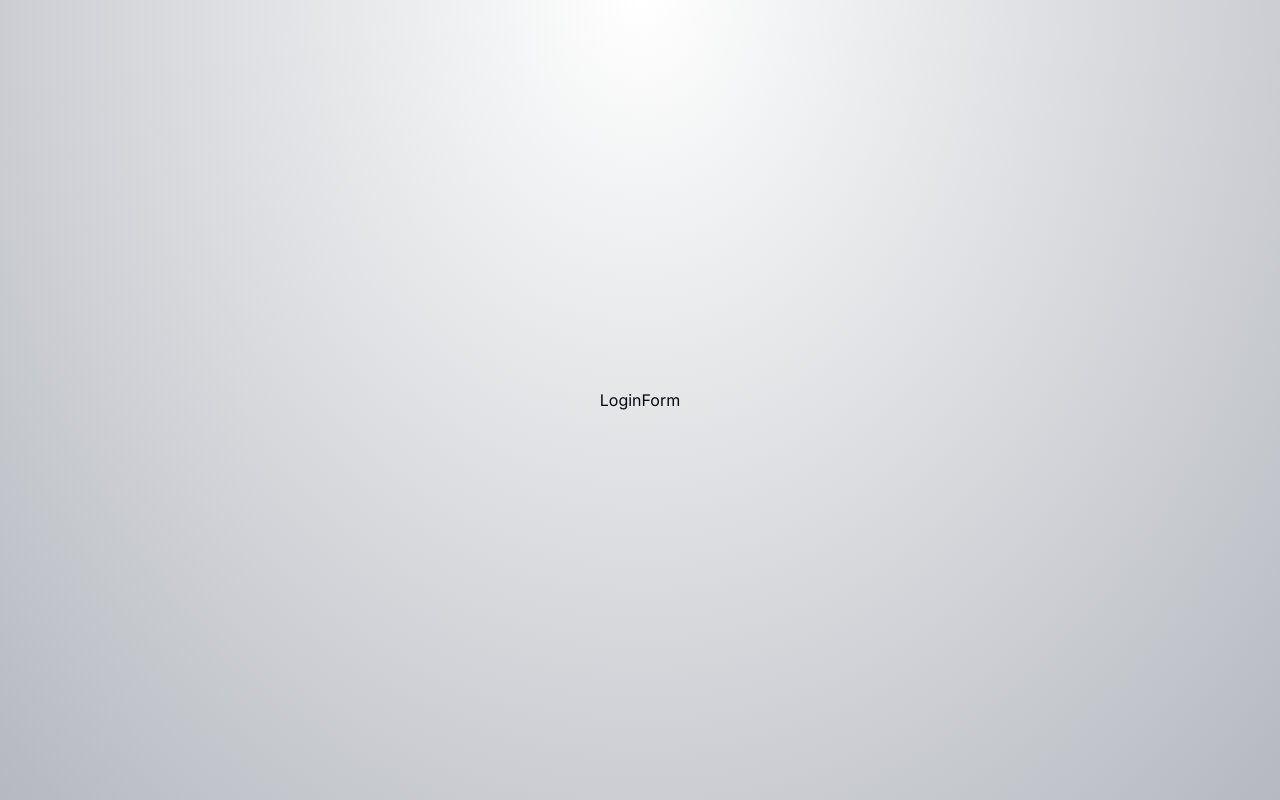
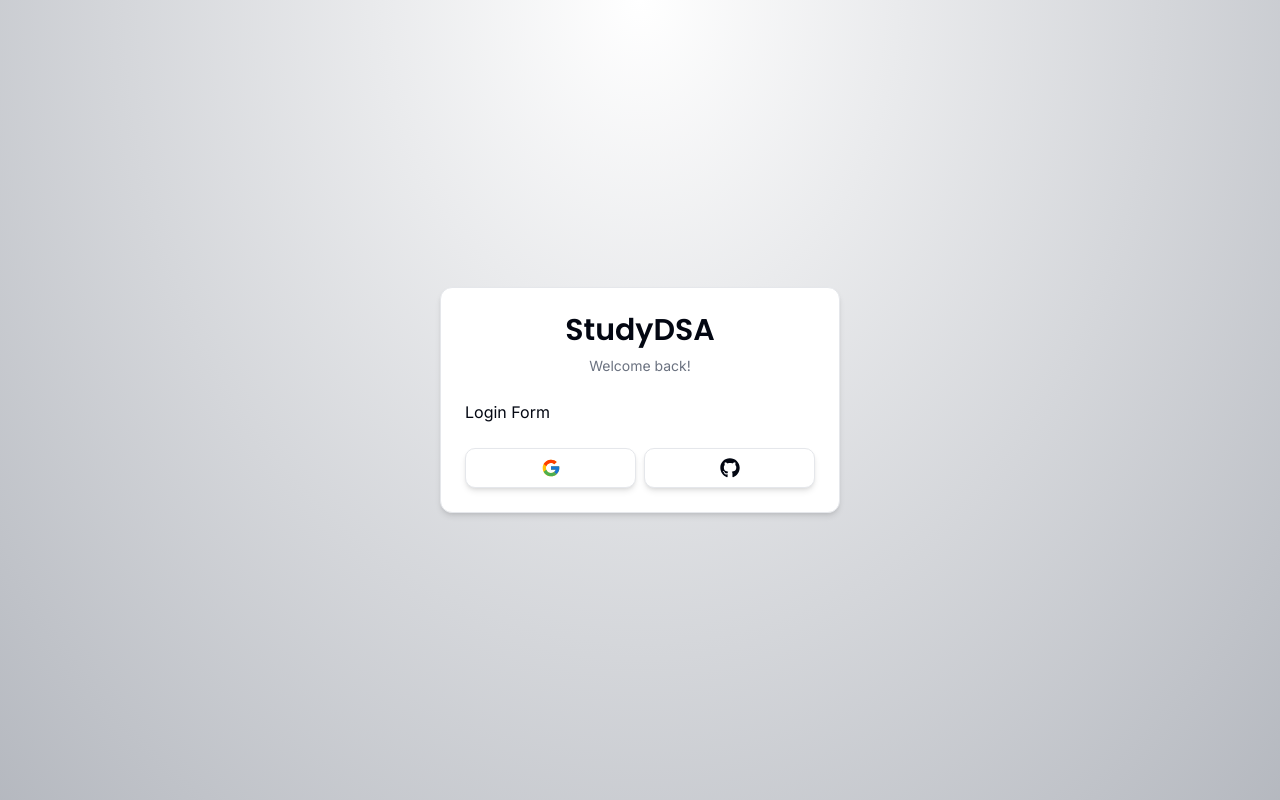
Before and after one commit to redayzarra/study-auth, a Next.js app: page /auth/login in a window 1280 px wide. Built offline with nearby package versions, Linux system fonts and the light colour scheme.

Commit message:
Making my components reusable

```diff
--- /dev/null
+++ b/components/auth/CardWrapper.tsx
@@ -0,0 +1,38 @@
+"use client";
+
+import React from "react";
+import { Card, CardContent, CardFooter, CardHeader } from "../ui/card";
+import Header from "./Header";
+import Social from "./Social";
+
+interface Props {
+  children: React.ReactNode;
+  headerLabel: string;
+  backButtonLabel: string;
+  backButtonHref: string;
+  showSocial?: boolean;
+}
+
+const CardWrapper = ({
+  children,
+  headerLabel,
+  backButtonHref,
+  backButtonLabel,
+  showSocial,
+}: Props) => {
+  return (
+    <Card className="w-[400px] shadow-md">
+      <CardHeader>
+        <Header title="StudyDSA" label="Welcome back!" />
+      </CardHeader>
+      <CardContent>{children}</CardContent>
+      {showSocial && (
+        <CardFooter>
+          <Social />
+        </CardFooter>
+      )}
+    </Card>
+  );
+};
+
+export default CardWrapper;
--- /dev/null
+++ b/components/auth/Header.tsx
@@ -0,0 +1,19 @@
+import React from "react";
+import { Poppins } from "next/font/google";
+import { cn } from "@/lib/utils";
+
+const font = Poppins({
+  subsets: ["latin"],
+  weight: ["600"],
+});
+
+const Header = ({ title, label }: { title: string; label: string }) => {
+  return (
+    <div className="w-full flex flex-col gap-y-2 items-center justify-center">
+      <h1 className={cn("text-3xl font-semibold", font.className)}>{title}</h1>
+      <p className="text-muted-foreground text-sm">{label}</p>
+    </div>
+  );
+};
+
+export default Header;
--- a/components/auth/LoginForm.tsx
+++ b/components/auth/LoginForm.tsx
@@ -1,9 +1,17 @@
-import React from 'react'
+import React from "react";
+import CardWrapper from "./CardWrapper";
 
 const LoginForm = () => {
   return (
-    <div>LoginForm</div>
-  )
-}
+    <CardWrapper
+      headerLabel="Welcome back"
+      backButtonHref="/auth/register"
+      backButtonLabel="Dont't have an account?"
+      showSocial
+    >
+      Login Form
+    </CardWrapper>
+  );
+};
 
-export default LoginForm
+export default LoginForm;
--- /dev/null
+++ b/components/auth/Social.tsx
@@ -0,0 +1,20 @@
+import React from "react";
+import { FcGoogle } from "react-icons/fc";
+import { FaGithub } from "react-icons/fa";
+import { Button } from "../ui/button";
+import SocialButton from "./SocialButton";
+
+const Social = () => {
+  return (
+    <div className="flex items-center w-full gap-x-2">
+      <SocialButton onClick={() => null}>
+        <FcGoogle className="w-5 h-5" />
+      </SocialButton>
+      <SocialButton onClick={() => null}>
+        <FaGithub className="w-5 h-5" />
+      </SocialButton>
+    </div>
+  );
+};
+
+export default Social;
--- /dev/null
+++ b/components/auth/SocialButton.tsx
@@ -0,0 +1,22 @@
+import React from "react";
+import { Button } from "../ui/button";
+
+interface Props {
+  children: React.ReactNode;
+  onClick: () => void;
+}
+
+const SocialButton = ({ children, onClick }: Props) => {
+  return (
+    <Button
+      className="w-full shadow-md"
+      size="lg"
+      variant="outline"
+      onClick={onClick}
+    >
+      {children}
+    </Button>
+  );
+};
+
+export default SocialButton;
--- /dev/null
+++ b/components/ui/card.tsx
@@ -0,0 +1,76 @@
+import * as React from "react"
+
+import { cn } from "@/lib/utils"
+
+const Card = React.forwardRef<
+  HTMLDivElement,
+  React.HTMLAttributes<HTMLDivElement>
+>(({ className, ...props }, ref) => (
+  <div
+    ref={ref}
+    className={cn(
+      "rounded-xl border bg-card text-card-foreground shadow",
+      className
+    )}
+    {...props}
+  />
+))
+Card.displayName = "Card"
+
+const CardHeader = React.forwardRef<
+  HTMLDivElement,
+  React.HTMLAttributes<HTMLDivElement>
+>(({ className, ...props }, ref) => (
+  <div
+    ref={ref}
+    className={cn("flex flex-col space-y-1.5 p-6", className)}
+    {...props}
+  />
+))
+CardHeader.displayName = "CardHeader"
+
+const CardTitle = React.forwardRef<
+  HTMLParagraphElement,
+  React.HTMLAttributes<HTMLHeadingElement>
+>(({ className, ...props }, ref) => (
+  <h3
+    ref={ref}
+    className={cn("font-semibold leading-none tracking-tight", className)}
+    {...props}
+  />
+))
+CardTitle.displayName = "CardTitle"
+
+const CardDescription = React.forwardRef<
+  HTMLParagraphElement,
+  React.HTMLAttributes<HTMLParagraphElement>
+>(({ className, ...props }, ref) => (
+  <p
+    ref={ref}
+    className={cn("text-sm text-muted-foreground", className)}
+    {...props}
+  />
+))
+CardDescription.displayName = "CardDescription"
+
+const CardContent = React.forwardRef<
+  HTMLDivElement,
+  React.HTMLAttributes<HTMLDivElement>
+>(({ className, ...props }, ref) => (
+  <div ref={ref} className={cn("p-6 pt-0", className)} {...props} />
+))
+CardContent.displayName = "CardContent"
+
+const CardFooter = React.forwardRef<
+  HTMLDivElement,
+  React.HTMLAttributes<HTMLDivElement>
+>(({ className, ...props }, ref) => (
+  <div
+    ref={ref}
+    className={cn("flex items-center p-6 pt-0", className)}
+    {...props}
+  />
+))
+CardFooter.displayName = "CardFooter"
+
+export { Card, CardHeader, CardFooter, CardTitle, CardDescription, CardContent }
```
